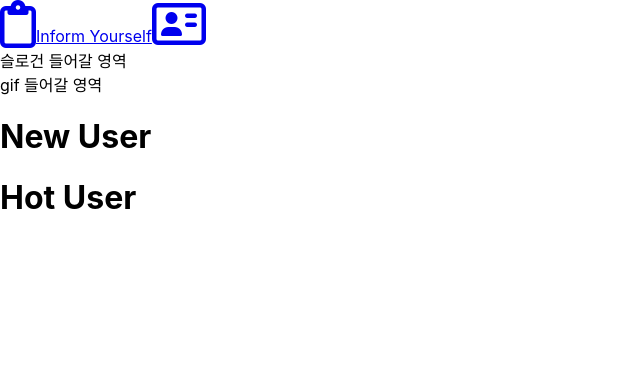
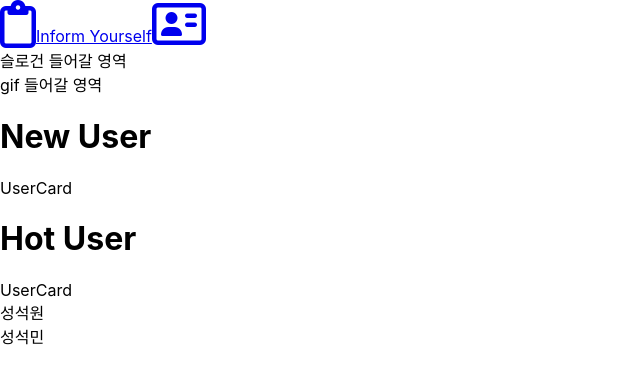
Before and after one commit to sseongFamily/inform-yourself-client, a React (Create React App) app: page / in a window 1280 px wide. Shown: the top 384 px of the page, without its empty margins (0-640 px from the left). Built offline with nearby package versions, Linux system fonts and the light colour scheme.

Commit message:
📝 add/12/developer tab

```diff
--- a/src/App.tsx
+++ b/src/App.tsx
@@ -2,14 +2,12 @@ import React from 'react';
 import './App.css';
 import MainNav from './components/MainNav';
 import Home from './pages/main/Home';
-import News from './pages/main/News';
 
 function App() {
   return (
     <div>
       <MainNav />
       <Home />
-      <News />
     </div>
   );
 }
--- /dev/null
+++ b/src/components/SeokMin.tsx
@@ -0,0 +1,7 @@
+import React from 'react';
+
+function SeokMin() {
+  return <div>성석민</div>;
+}
+
+export default SeokMin;
--- /dev/null
+++ b/src/components/SeokWon.tsx
@@ -0,0 +1,7 @@
+import React from 'react';
+
+function SeokWon() {
+  return <div>성석원</div>;
+}
+
+export default SeokWon;
--- a/src/containers/main/HotUser.tsx
+++ b/src/containers/main/HotUser.tsx
@@ -1,9 +1,11 @@
 import React from 'react';
+import UserCard from '../../components/UserCard';
 
 function HotUser() {
   return (
     <div>
       <h1>Hot User</h1>
+      <UserCard />
     </div>
   );
 }
--- a/src/containers/main/NewUser.tsx
+++ b/src/containers/main/NewUser.tsx
@@ -1,9 +1,11 @@
 import React from 'react';
+import UserCard from '../../components/UserCard';
 
 function NewUser() {
   return (
     <div>
       <h1>New User</h1>
+      <UserCard />
     </div>
   );
 }
--- /dev/null
+++ b/src/pages/main/Developer.tsx
@@ -0,0 +1,14 @@
+import React from 'react';
+import SeokMin from '../../components/SeokMin';
+import SeokWon from '../../components/SeokWon';
+
+function Developer() {
+  return (
+    <div>
+      <SeokWon />
+      <SeokMin />
+    </div>
+  );
+}
+
+export default Developer;
--- a/src/pages/main/Home.tsx
+++ b/src/pages/main/Home.tsx
@@ -1,10 +1,14 @@
 import React from 'react';
+import Developer from './Developer';
 import Intro from './Intro';
+import News from './News';
 
 function Home() {
   return (
     <div>
       <Intro />
+      <News />
+      <Developer />
     </div>
   );
 }
```
